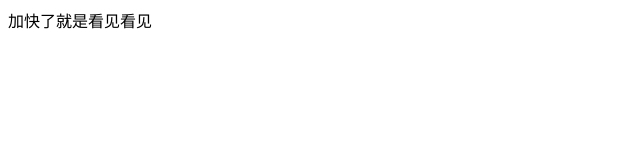
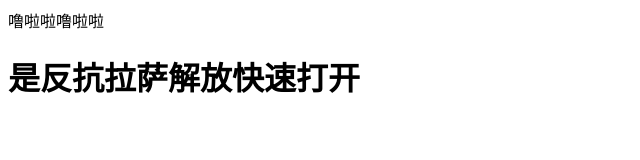
Before and after one commit to riverHacker/riverHacker, a plain HTML site: page index.html in a window 1280 px wide. Shown: the whole page, without its empty margins (0-640 px from the left). Drawn offline with Linux system fonts and the light colour scheme.

Commit message:
Update index.html

```diff
--- a/index.html
+++ b/index.html
@@ -1 +1,6 @@
-<p>加快了就是看见看见</p>
+<html>
+    <head>噜啦啦噜啦啦</head>
+    <body>
+        <h1>是反抗拉萨解放快速打开</h1>
+    </body>
+</html>
```
